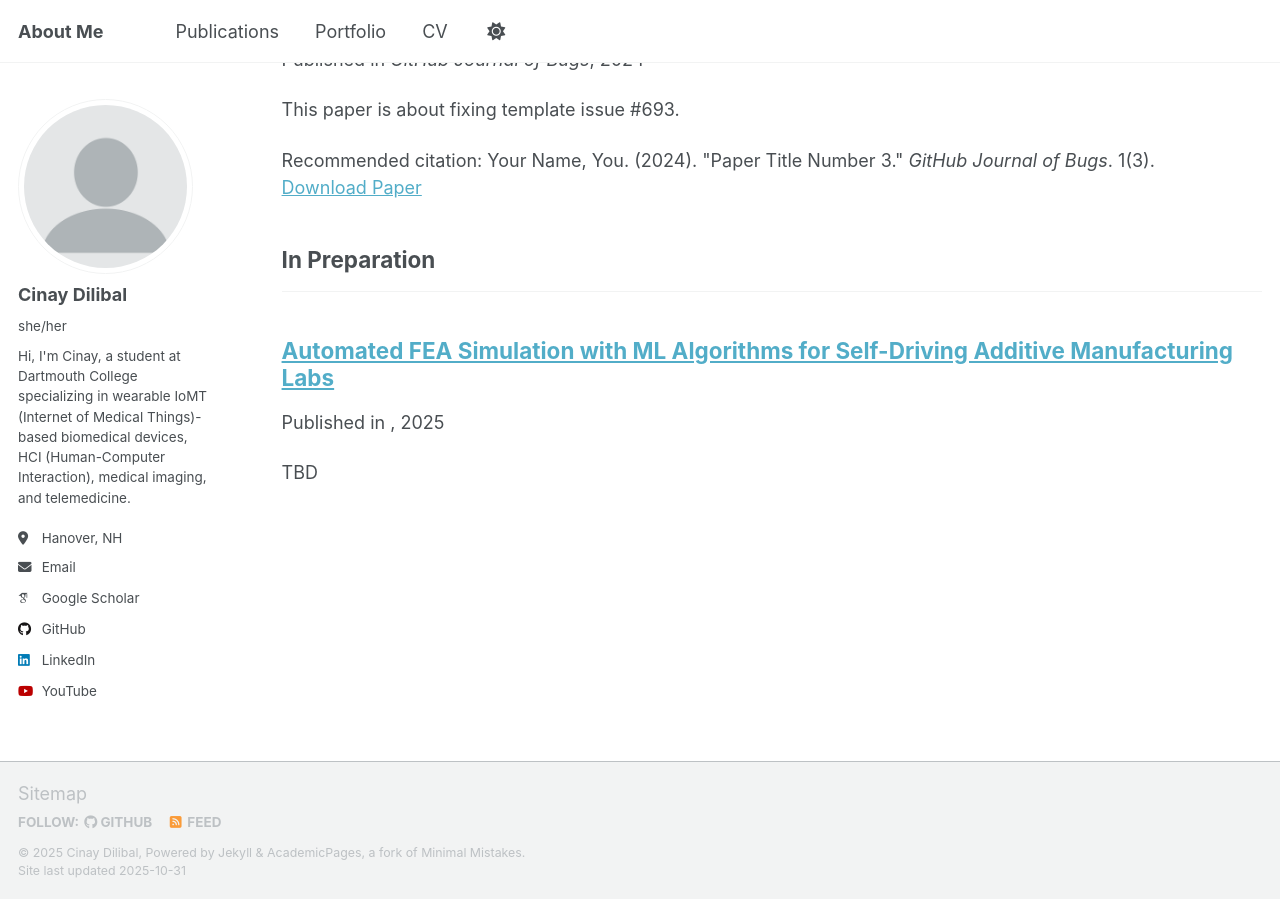
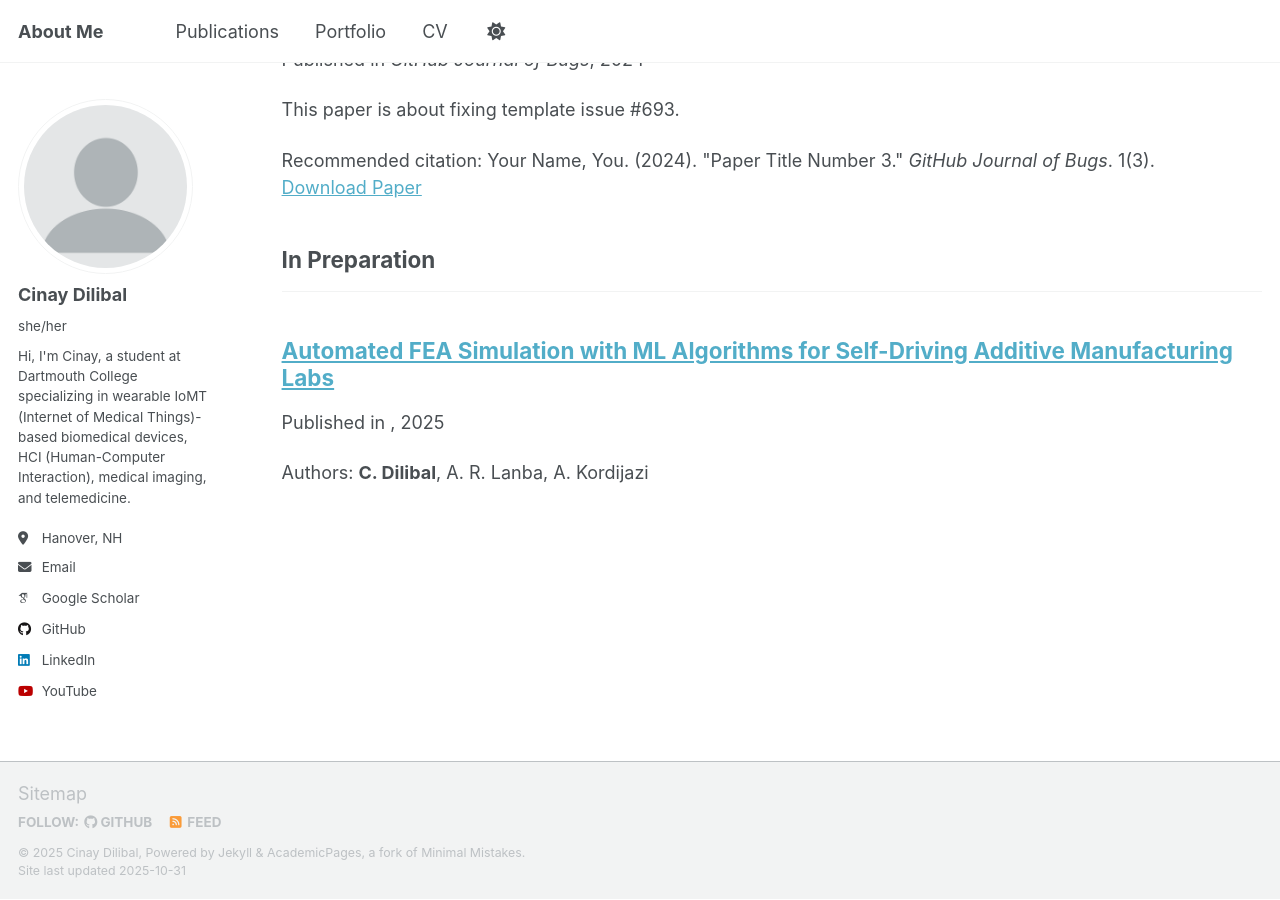
Before and after one commit to Cdilibal/cdilibal.github.io, a Jekyll site: the page built from _pages/publications.html, in a window 1280 px wide and 900 px high, scrolled down 886 px. Built offline with Jekyll 4.4.1, drawn with Linux system fonts in a browser that asks for light colours; some web fonts are replaced; a script that is not in the unit is left out.

Commit message:
Update fea_simulation.md
Test compatibility with bold font

```diff
--- a/_publications/fea_simulation.md
+++ b/_publications/fea_simulation.md
@@ -3,7 +3,7 @@ title: "Automated FEA Simulation with ML Algorithms for Self-Driving Additive Ma
 collection: publications
 category: in_preparation
 permalink: /publication/fea_simulation
-excerpt: 'TBD'
+excerpt: 'Authors: <strong>C. Dilibal</strong>, A. R. Lanba, A. Kordijazi'
 date: 2025-12-31
 ---
 
```
